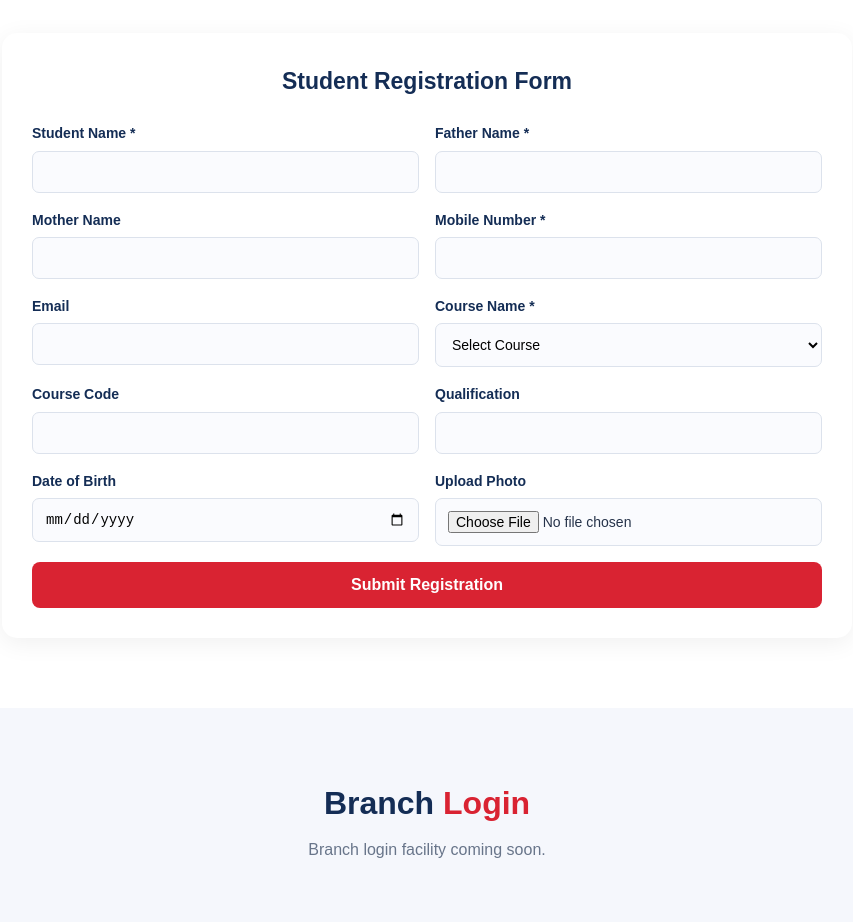
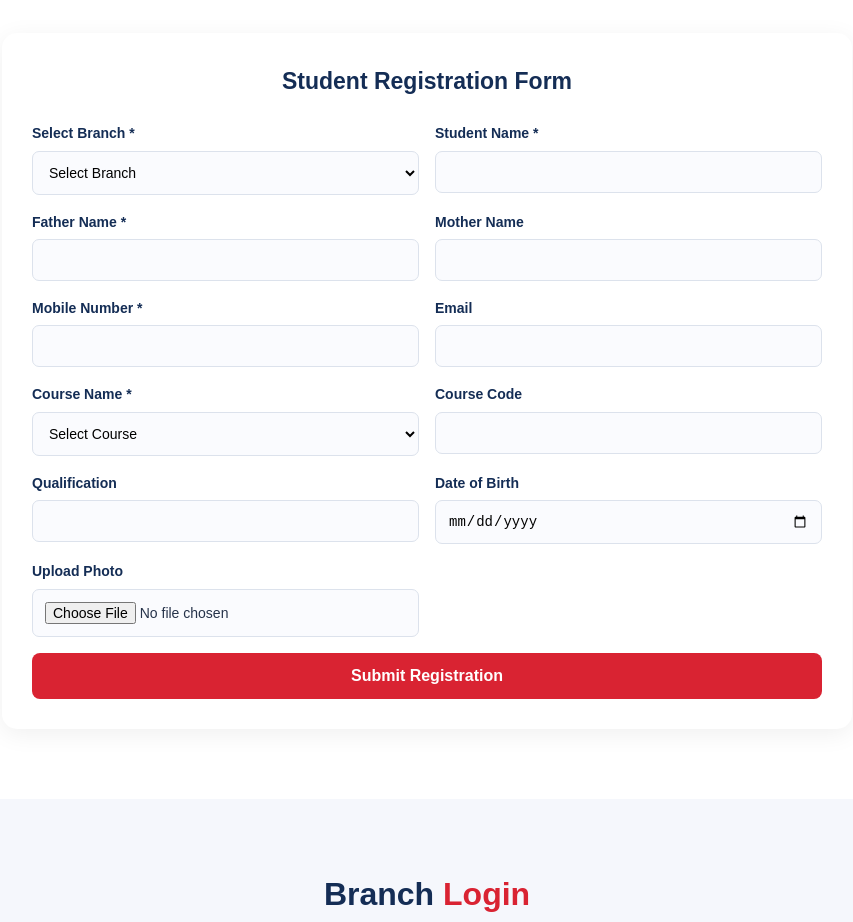
Before and after one commit to academymastercomputer/master-computer-academy, a plain HTML site: page index.html in a window 1280 px wide. Shown: the part 2280-3202 px from the top of the page, without its empty margins (213-1066 px from the left). Drawn offline with nearby package versions, Linux system fonts and the light colour scheme.

Commit message:
Add branch selection to student registration form

```diff
--- a/index.html
+++ b/index.html
@@ -411,6 +411,14 @@ footer strong{color:#ffca42}
 
     <form id="studentRegistrationForm">
       <div class="form-group">
+  <label>Select Branch *</label>
+  <select name="branch_id" required>
+    <option value="">Select Branch</option>
+    <option value="119cf5b1-1cca-4990-b7c3-37bd87bca92f">Rawatbhata</option>
+    <option value="f947e881-aaa7-44ed-8329-1320632b7f5e">Main Branch</option>
+  </select>
+</div>
+      <div class="form-group">
         <label>Student Name *</label>
         <input type="text" name="student_name" required>
       </div>
@@ -584,7 +592,7 @@ if (form) {
           dob: value("dob") || null,
           photo_path: photoPath,
           status: "New",
-          branch_id: "f947e881-aaa7-44ed-8329-1320632b7f5e"
+         branch_id: value("branch_id")
         });
 
       if (error) {
```
